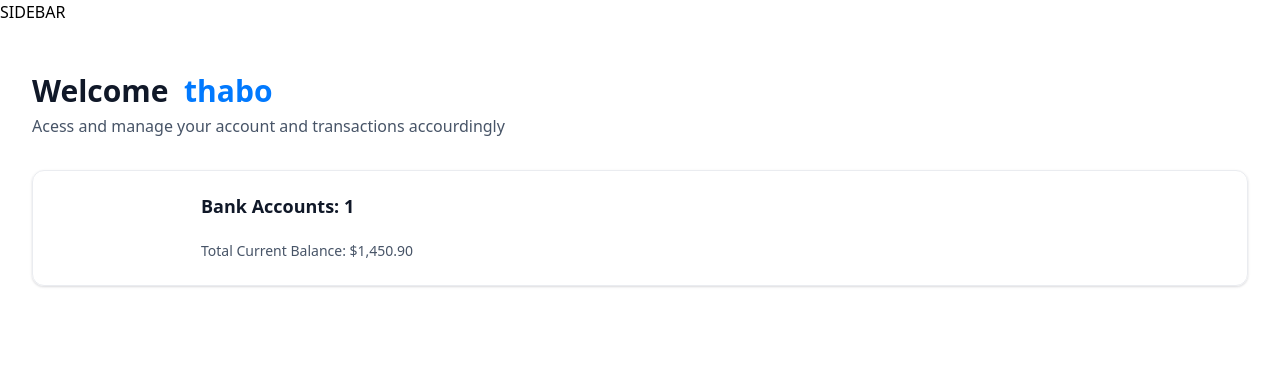
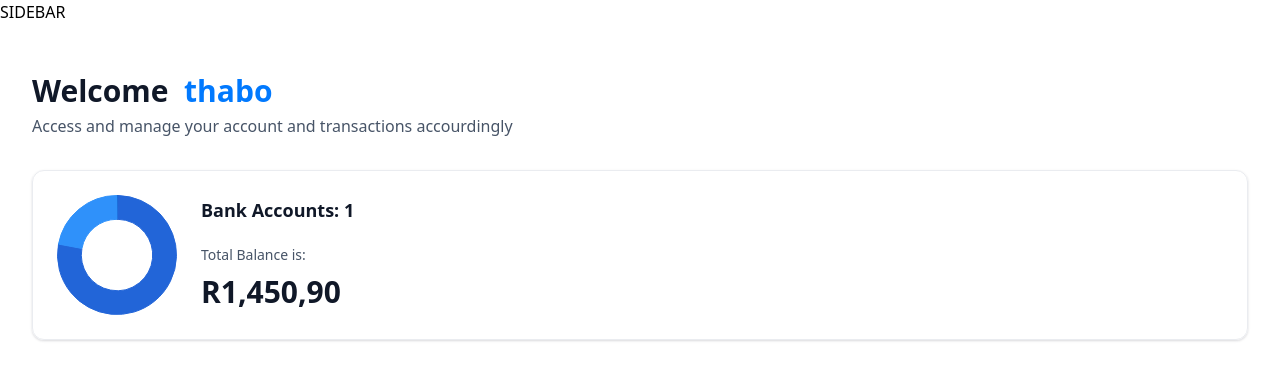
Before and after one commit to lefahla/bankingapp, a Next.js app: page / in a window 1280 px wide. Shown: the top 380 px of the page. Built offline with nearby package versions, Linux system fonts and the light colour scheme.

Commit message:
Work on bank balance in the middle component
- Adding necessary dependencies
- Create separate client side components
       1. AnimatedCounter for balance counter
        2. DoughnutChart for displaying differenct bank balances
- Change the localization to South African currency in the utils file

```diff
--- a/app/(root)/page.tsx
+++ b/app/(root)/page.tsx
@@ -11,8 +11,8 @@
         <HeaderBox
           type="greeting"
           title="Welcome"
-          user={User?.firstname || 'Guest'}
-          subtext="Acess and manage your account and transactions accourdingly"
+          user={User?.firstname  || 'Guest'}
+          subtext="Access and manage your account and transactions accourdingly"
         />
 
         <TotalBalanceBox
--- /dev/null
+++ b/components/AnimatedCounter.tsx
@@ -0,0 +1,23 @@
+'use client'
+
+import CountUp from 'react-countup'
+
+const AnimatedCounter = (
+    {amount}:{amount: number}
+) => {
+  return (
+    <div className='w-full'>
+        {/* Top right amount on client dashboard
+          */}
+        <CountUp
+            end={amount}
+            prefix='R'
+            decimal=','
+            duration={2.75}
+            decimals={2}
+        />
+    </div>
+  )
+}
+
+export default AnimatedCounter
--- /dev/null
+++ b/components/DoughnutChart.tsx
@@ -0,0 +1,45 @@
+'use client'
+import React from "react";
+import {Chart as ChartJS, ArcElement, Tooltip, Legend} from "chart.js"
+import { Doughnut } from "react-chartjs-2"
+
+ChartJS.register(ArcElement, Tooltip, Legend);
+
+const DoughnutChart = ( {accounts}: DoughnutChartProps) => {
+const data = {
+
+        datasets: [
+          {
+            label: 'Banks',
+            data: [123, 23419, 6663],
+            backgroundColor: [
+              '#0747b6',
+              '#2265d8',
+              '#2f91fa',
+            ],
+            borderColor: [
+                '#0747b6',
+                '#2265d8',
+                '#2f91fa',
+            ],
+            borderWidth: 1,
+          },
+        ],
+        labels: ['Bank 1','Bank2','Bank3'],
+      };
+
+  return(
+    <Doughnut
+        data={data}
+        options={{
+            cutout: '60%',
+            plugins: {
+                legend: {
+                    display: false
+                }
+            }
+        }}
+     />
+ )
+}
+export default DoughnutChart
--- a/components/TotalBalanceBox.tsx
+++ b/components/TotalBalanceBox.tsx
@@ -1,14 +1,16 @@
-import { formatAmount } from "@/lib/utils"
 
+import AnimatedCounter from "./AnimatedCounter"
+import DoughnutChart from "./DoughnutChart"
 
 const TotalBalanceBox = ({
-        accounts = [], totalBanks , totalCurrentBalance
+        accounts = [], totalBanks, totalCurrentBalance
      }): TotalBalanceBoxProps => {
   return (
 
     <section className="total-balance">
         <div className="total-balance-chart">
-            {/* DoughnutChat  */}
+
+            <DoughnutChart accounts={accounts} />
         </div>
 
         <div className="flex flex-col gap-6 gap-6">
@@ -18,10 +20,13 @@
 
           <div className="flex flex-col gap-2">
             <p className="total-balance-label">
-              Total Current Balance: {
-                formatAmount(totalCurrentBalance)}
+                 Total Balance is:
             </p>
-              </div>
+            <div className="total-balance-amount flex-center gap-2">
+                <AnimatedCounter amount={totalCurrentBalance} />
+            </div>
+
+          </div>
         </div>
     </section>
   )
--- a/lib/utils.ts
+++ b/lib/utils.ts
@@ -38,22 +38,22 @@
   };
 
   const formattedDateTime: string = new Date(dateString).toLocaleString(
-    "en-US",
+    "en-ZA",
     dateTimeOptions
   );
 
   const formattedDateDay: string = new Date(dateString).toLocaleString(
-    "en-US",
+    "en-ZA",
     dateDayOptions
   );
 
   const formattedDate: string = new Date(dateString).toLocaleString(
-    "en-US",
+    "en-ZA",
     dateOptions
   );
 
   const formattedTime: string = new Date(dateString).toLocaleString(
-    "en-US",
+    "en-ZA",
     timeOptions
   );
 
@@ -66,9 +66,9 @@
 };
 
 export function formatAmount(amount: number): string {
-  const formatter = new Intl.NumberFormat("en-US", {
+  const formatter = new Intl.NumberFormat("en-ZA", {
     style: "currency",
-    currency: "USD",
+    currency: "ZAR",
     minimumFractionDigits: 2,
   });
 
--- a/package.json
+++ b/package.json
@@ -10,6 +10,7 @@
   },
   "dependencies": {
     "@radix-ui/react-slot": "^1.0.2",
+    "chart.js": "^4.4.3",
     "class-variance-authority": "^0.7.0",
     "clsx": "^2.1.1",
     "lucide-react": "^0.378.0",
@@ -17,6 +18,8 @@
     "node": "^18.17.0",
     "query-string": "^9.0.0",
     "react": "^18",
+    "react-chartjs-2": "^5.2.0",
+    "react-countup": "^6.5.3",
     "react-dom": "^18",
     "tailwind-merge": "^2.3.0",
     "tailwindcss-animate": "^1.0.7"
```
Also changed, not shown: 1 other file (tests, documents, lock files or other folders).
